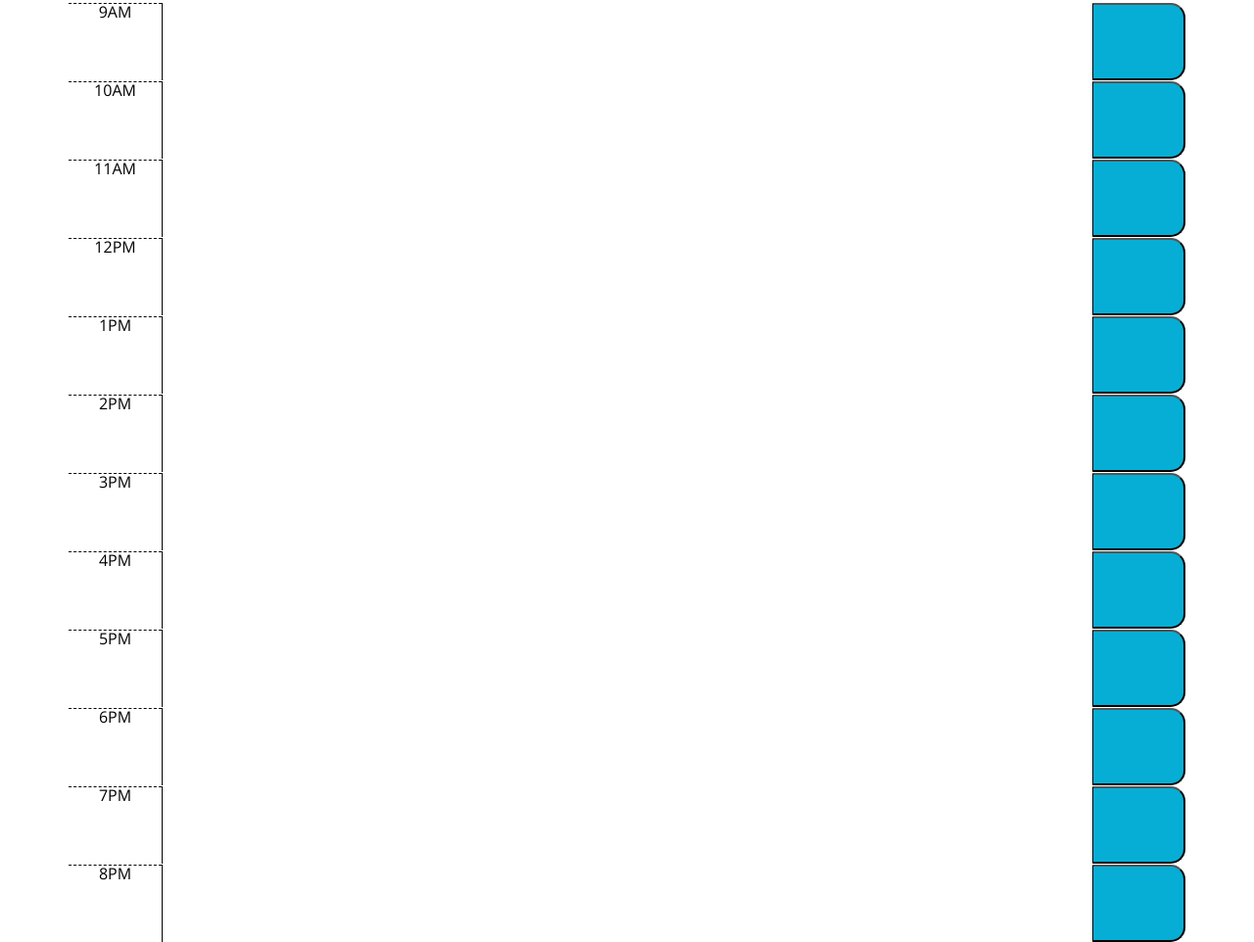
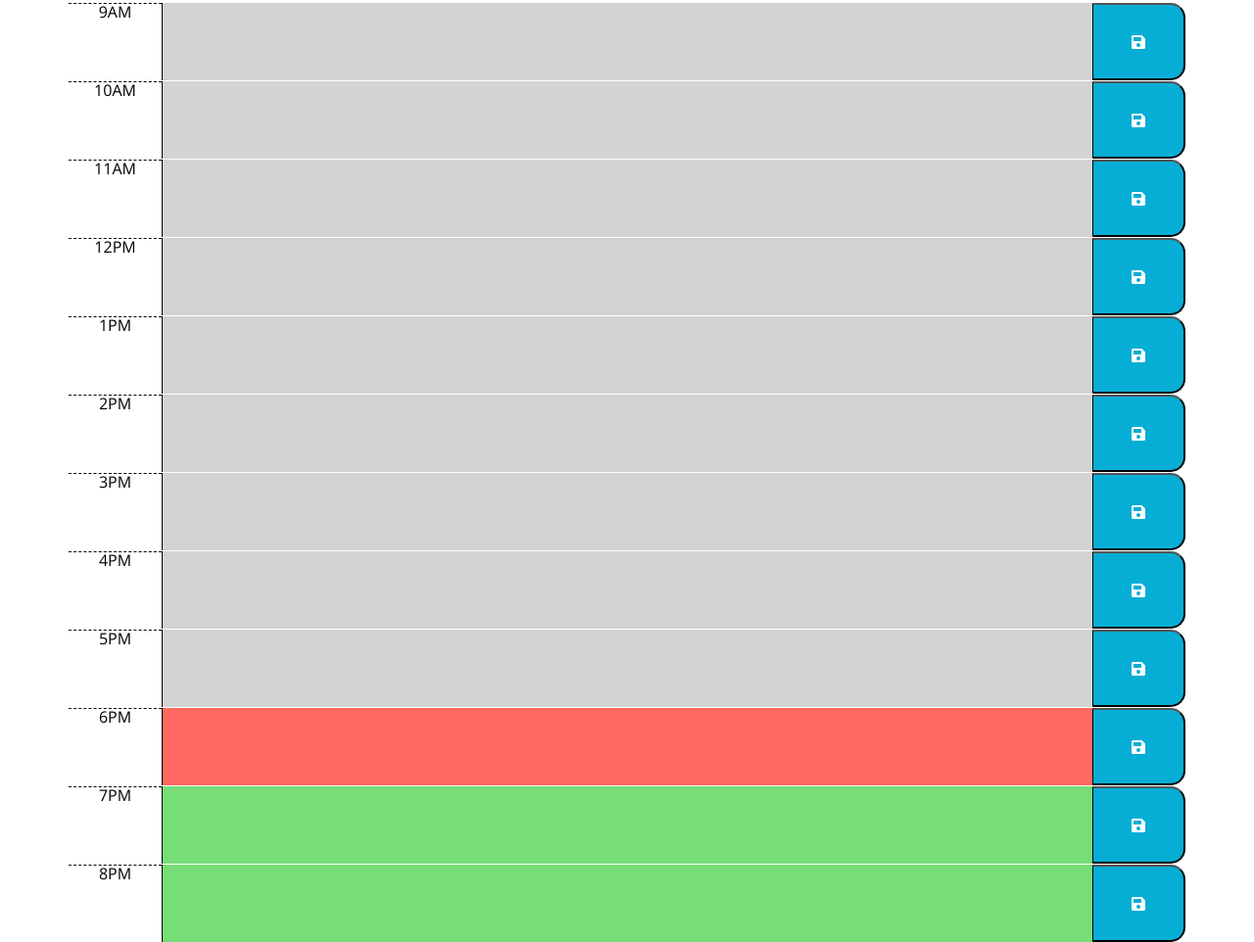
Before and after one commit to demouu/Calendar, a plain HTML site: page index.html in a window 1280 px wide. Shown: the part 334-1296 px from the top of the page at 98% size. Drawn offline with nearby package versions, Linux system fonts and the light colour scheme.

Commit message:
assigned past present and future classes to textareas

```diff
--- a/index.html
+++ b/index.html
@@ -24,62 +24,62 @@
     <div class="row time-block">
       <div class="col-md-1 hour">9AM</div>
       <textarea class="col-md-10 description" id="9"></textarea>
-      <button class="col-md-1 saveBtn"></button>
+      <button class="col-md-1 saveBtn"><i class="fas fa-save"></i></button>
     </div>
     <div class="row time-block">
       <div class="col-md-1 hour">10AM</div>
       <textarea class="col-md-10 description" id="10"></textarea>
-      <button class="col-md-1 saveBtn"></button>
+      <button class="col-md-1 saveBtn"><i class="fas fa-save"></i></button>
     </div>
     <div class="row time-block">
       <div class="col-md-1 hour">11AM</div>
       <textarea class="col-md-10 description" id="11"></textarea>
-      <button class="col-md-1 saveBtn"></button>
+      <button class="col-md-1 saveBtn"><i class="fas fa-save"></i></button>
     </div>
     <div class="row time-block">
       <div class="col-md-1 hour">12PM</div>
       <textarea class="col-md-10 description" id="12"></textarea>
-      <button class="col-md-1 saveBtn"></button>
+      <button class="col-md-1 saveBtn"><i class="fas fa-save"></i></button>
     </div>
     <div class="row time-block">
       <div class="col-md-1 hour">1PM</div>
       <textarea class="col-md-10 description" id="13"></textarea>
-      <button class="col-md-1 saveBtn"></button>
+      <button class="col-md-1 saveBtn"><i class="fas fa-save"></i></button>
     </div>
     <div class="row time-block">
       <div class="col-md-1 hour">2PM</div>
       <textarea class="col-md-10 description" id="14"></textarea>
-      <button class="col-md-1 saveBtn"></button>
+      <button class="col-md-1 saveBtn"><i class="fas fa-save"></i></button>
     </div>
     <div class="row time-block">
       <div class="col-md-1 hour">3PM</div>
       <textarea class="col-md-10 description" id="15"></textarea>
-      <button class="col-md-1 saveBtn"></button>
+      <button class="col-md-1 saveBtn"><i class="fas fa-save"></i></button>
     </div>
     <div class="row time-block">
       <div class="col-md-1 hour">4PM</div>
       <textarea class="col-md-10 description" id="16"></textarea>
-      <button class="col-md-1 saveBtn"></button>
+      <button class="col-md-1 saveBtn"><i class="fas fa-save"></i></button>
     </div>
     <div class="row time-block">
       <div class="col-md-1 hour">5PM</div>
       <textarea class="col-md-10 description" id="17"></textarea>
-      <button class="col-md-1 saveBtn"></button>
+      <button class="col-md-1 saveBtn"><i class="fas fa-save"></i></button>
     </div>
     <div class="row time-block">
       <div class="col-md-1 hour">6PM</div>
       <textarea class="col-md-10 description" id="18"></textarea>
-      <button class="col-md-1 saveBtn"></button>
+      <button class="col-md-1 saveBtn"><i class="fas fa-save"></i></button>
     </div>
     <div class="row time-block">
       <div class="col-md-1 hour">7PM</div>
       <textarea class="col-md-10 description" id="19"></textarea>
-      <button class="col-md-1 saveBtn"></button>
+      <button class="col-md-1 saveBtn"><i class="fas fa-save"></i></button>
     </div>
     <div class="row time-block">
       <div class="col-md-1 hour">8PM</div>
       <textarea class="col-md-10 description" id="20"></textarea>
-      <button class="col-md-1 saveBtn"></button>
+      <button class="col-md-1 saveBtn"><i class="fas fa-save"></i></button>
     </div>
   </div>
 
--- a/script.js
+++ b/script.js
@@ -15,7 +15,17 @@ $(".saveBtn").on("click", function() {
     localStorage.setItem(time, description);
 })
 
+var currentTime = moment().hours()
+console.log(currentTime);
+
 for (let i = 9; i < 21; i++) {
     var userData = localStorage.getItem(i);
     $(`#${i}`).val(userData);
+    if (currentTime > i){
+        $(`#${i}`).addClass("past")
+    } else if (currentTime === i){
+        $(`#${i}`).addClass("present")
+    } else {
+        $(`#${i}`).addClass("future")
+    }
 }
```
